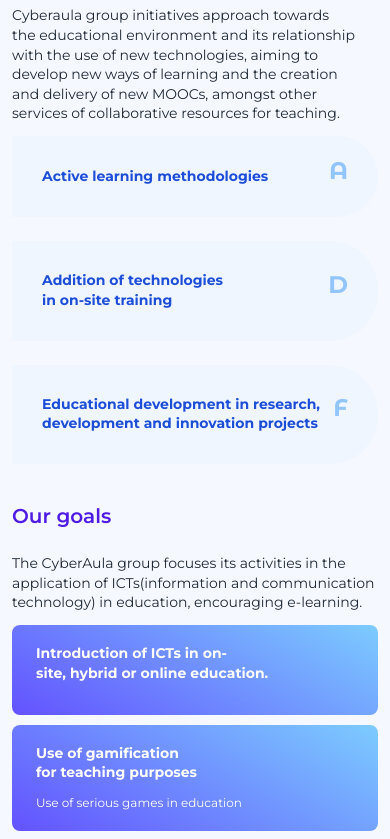
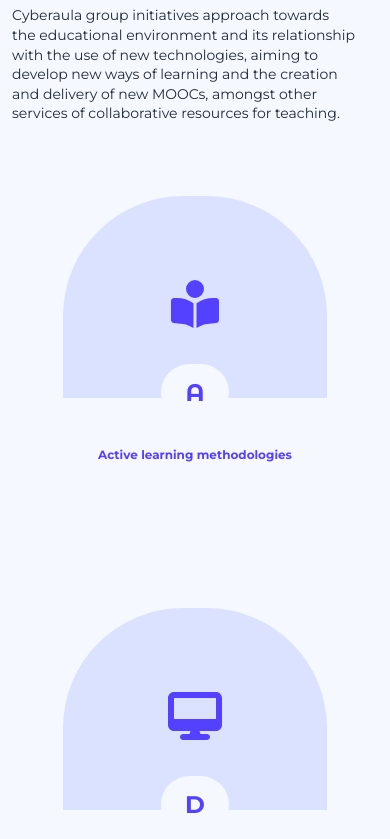
Before and after one commit to CyberAula/cyberaula.github.io, a Next.js app: page / in a window 390 px wide. Shown: the part 2100-2939 px from the top of the page. Built offline with nearby package versions, Linux system fonts and the light colour scheme.

Commit message:
Líneas de actuación

```diff
--- a/app/sass/main.scss
+++ b/app/sass/main.scss
@@ -220,28 +220,59 @@
 
     .bullet_elements {
       display: flex;
-      flex-direction: column;
-      gap: 2rem;
+      flex-direction: row;
+      gap: 10rem;
       font-weight: 600;
+      padding: 5rem;
+      padding-bottom: 0;
 
       .bullet_element {
+        position: relative;
+        display: flex;
+        flex-direction: column;
         align-items: center;
-        @apply bg-blue-50;
-        @apply text-blue-700;
-        border-top-right-radius: 4rem;
-        border-bottom-right-radius: 4rem;
-        display: flex;
-        padding: 1.5rem 0.5rem 1.5rem 0.5rem;
-        justify-content: space-between;
+        background-color: $ca_blue-200;
+        border-top-left-radius: 10rem;
+        border-top-right-radius: 10rem;
+        width: 280px;
+        min-height: 400px;
+        padding: 4rem 2rem 2rem;
+
+        &::after {
+          content: "";
+          position: absolute;
+          bottom: -2.5rem;
+          width: 100%;
+          height: 55%;
+          background-color: #f5f8ff;
+          border-radius: 0%;
+          z-index: 1;
+      }
+        }
 
         h5 {
           margin-top: 1rem;
+          color: $ca_blue-600;
+          text-align: center;
+          z-index: 2;
+          &:hover {
+            text-decoration: underline;
+          }
         }
 
         .letter {
           font-family: $montserrat-alternates;
           font-weight: $bold;
-          @apply text-blue-300;
+          color: $ca_blue-600;
+          background-color: $ca_blue-50;
+          padding: 1rem 2rem;
+          border-radius: 20rem;
+          z-index: 2;
+        }
+        .icono{
+          font-size: 4rem;
+          padding: 3rem;
+          z-index: 2;
         }
       }
     }
@@ -284,7 +315,7 @@
 
 
   }
-}
+
 
 // .background {
 //   .circle {
@@ -625,7 +656,7 @@
 
 
 
-@media (max-width: 800px) {
+@media (max-width: 950px) {
   .home {
     //margin: 0 2rem 0 2rem;
 
@@ -640,6 +671,24 @@
     .body {
       .latest_publications {
         width: 100%;
+      }
+      .bullet_elements {
+        gap: 3rem;
+        padding: 2rem;
+        .bullet_element {
+          width: 22rem;
+
+
+          &::after {
+            content: "";
+
+            bottom: -0.5rem;
+            width: 100%;
+            height: 51%;
+
+
+        }
+      }
       }
     }
   }
@@ -669,7 +718,7 @@
 }
 
 //MÓVIL MEDIA QUERY
-@media (max-width: 600px) {
+@media (max-width: 650px) {
 
   .home {
     //margin: 0.4rem;
@@ -704,6 +753,16 @@
         p {
           padding: 0;
         }
+      }
+      .bullet_elements {
+        display: flex;
+        flex-direction: column;
+        gap: 1rem;
+        font-weight: 600;
+        padding: 5rem;
+        align-items: center;
+        padding-bottom: 0;
+
       }
     }
   }
--- a/components/BulletElement.js
+++ b/components/BulletElement.js
@@ -5,6 +5,7 @@
 import { myBulletElements } from "@/constants/BulletElement";
 import { motion, useAnimation, useScroll } from 'framer-motion';
 import { useInView } from 'react-intersection-observer';
+import { FontAwesomeIcon } from "@fortawesome/react-fontawesome";
 
 export default function BulletElements(props) {
     const { t } = useTranslation();
@@ -17,10 +18,12 @@
 
 
 
-    const bulletElements = myBulletElements.map(({ translationKey, letter, key }) => ({
+    const bulletElements = myBulletElements.map(({ translationKey, letter, key, icon }) => ({
         title: t(translationKey),
         letter,
         key,
+        icon,
+
     }));
 
     const containerVariants = {
@@ -57,6 +60,22 @@
         //         </div>
         //     ))}
         // </div>
+
+        // COPIA DE LO QUE YA HABIA:
+        // <motion.div
+        //     className="bullet_elements"
+        //     ref={ref}
+        //     initial="hidden"
+        //     animate={controls}
+        //     variants={containerVariants}
+        // >
+        //     {bulletElements.map(({ title, letter, key }) => (
+        //         <motion.div key={key} className="bullet_element" variants={textVariants}>
+        //             <h5 className="title pl-8">{title}</h5>
+        //             <h1 className="letter pr-8">{letter}</h1>
+        //         </motion.div>
+        //     ))}
+        // </motion.div>
         <motion.div
             className="bullet_elements"
             ref={ref}
@@ -64,10 +83,13 @@
             animate={controls}
             variants={containerVariants}
         >
-            {bulletElements.map(({ title, letter, key }) => (
-                <motion.div key={key} className="bullet_element" variants={textVariants}>
-                    <h5 className="title pl-8">{title}</h5>
-                    <h1 className="letter pr-8">{letter}</h1>
+            {bulletElements.map(({ title, letter, key, icon }) => (
+                <motion.div key={key} className="bullet_element" variants={textVariants} >
+                    <FontAwesomeIcon icon={icon} className="icono" />
+                    <h1 className="letter">{letter}</h1>
+                    <h5 className="title">
+                        <a href="https://innovacioneducativa.upm.es/grupos-ie/lineas" target="_blank">
+                        {title} </a></h5>
                 </motion.div>
             ))}
         </motion.div>
--- a/constants/BulletElement.js
+++ b/constants/BulletElement.js
@@ -1,19 +1,24 @@
+import { icon } from "@fortawesome/fontawesome-svg-core";
+import { faBookOpenReader, faDesktop, faPersonChalkboard } from "@fortawesome/free-solid-svg-icons";
 
 export const myBulletElements = [
   {
     translationKey: 'front.bulletElements.bulletA',
     letter: "A",
     key: "1",
+    icon: faBookOpenReader,
   },
 
   {
     translationKey: 'front.bulletElements.bulletD',
     letter: "D",
     key: "2",
+    icon: faDesktop,
   },
   {
     translationKey: 'front.bulletElements.bulletF',
     letter: "F",
     key: "3",
+    icon: faPersonChalkboard,
   },
 ];
```
